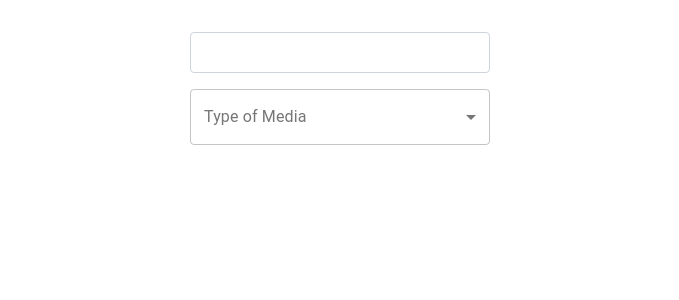
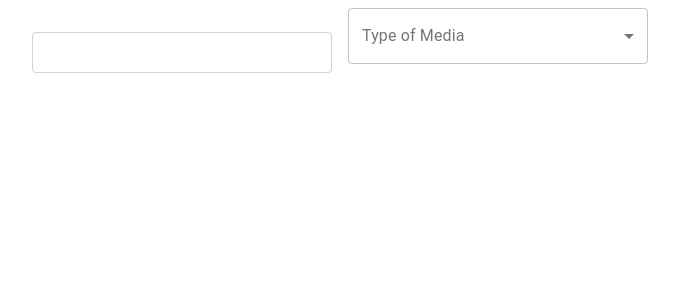
Before and after one commit to BradleyLund/react-itunes-api, a React (Create React App) app in the folder frontend/: page / in a window 1280 px wide. Shown: the top 300 px of the page, without its empty margins (300-979 px from the left). Built offline with nearby package versions, Linux system fonts and the light colour scheme.

Commit message:
make it one functional component

```diff
--- a/frontend/src/App.js
+++ b/frontend/src/App.js
@@ -1,12 +1,10 @@
 import "./App.css";
-import NativeSelects from "./Components/NativeSelects";
-import CustomizedSelects from "./Components/SearchInput";
+import InputForm from "./Components/inputform";
 
 function App() {
   return (
     <div className="App">
-      <CustomizedSelects />
-      <NativeSelects />
+      <InputForm />
     </div>
   );
 }
--- a/frontend/src/Components/NativeSelects.js
+++ /dev/null
@@ -1,55 +0,0 @@
-import React from "react";
-import { makeStyles, withStyles } from "@material-ui/core/styles";
-import InputLabel from "@material-ui/core/InputLabel";
-import FormControl from "@material-ui/core/FormControl";
-import Select from "@material-ui/core/Select";
-import InputBase from "@material-ui/core/InputBase";
-
-// I probably need to combine the two input and select into one component to access both states when the user clicks submit
-// maybe try using hooks to get that working
-const useStyles = makeStyles((theme) => ({
-  formControl: {
-    margin: theme.spacing(1),
-    minWidth: 120,
-  },
-  selectEmpty: {
-    marginTop: theme.spacing(2),
-  },
-}));
-
-export default function NativeSelects() {
-  const classes = useStyles();
-  const [media, setMedia] = React.useState("");
-
-  const handleChange = (event) => {
-    setMedia(event.target.value);
-    console.log(media);
-  };
-
-  return (
-    <div>
-      <FormControl
-        variant="outlined"
-        className={classes.formControl}
-        style={{ minWidth: 300 }}>
-        <InputLabel htmlFor="outlined-age-native-simple">
-          Type of Media
-        </InputLabel>
-        <Select
-          native
-          value={media}
-          onChange={handleChange}
-          label="Type of Media"
-          inputProps={{
-            name: "media",
-            id: "outlined-age-native-simple",
-          }}>
-          <option aria-label="None" value="" />
-          <option value={10}>Ten</option>
-          <option value={20}>Twenty</option>
-          <option value={30}>Thirty</option>
-        </Select>
-      </FormControl>
-    </div>
-  );
-}
--- a/frontend/src/Components/SearchInput.js
+++ /dev/null
@@ -1,67 +0,0 @@
-import React from "react";
-import { makeStyles, withStyles } from "@material-ui/core/styles";
-import InputLabel from "@material-ui/core/InputLabel";
-import FormControl from "@material-ui/core/FormControl";
-import InputBase from "@material-ui/core/InputBase";
-
-const BootstrapInput = withStyles((theme) => ({
-  root: {
-    "label + &": {
-      marginTop: theme.spacing(3),
-    },
-  },
-  input: {
-    borderRadius: 4,
-    position: "relative",
-    backgroundColor: theme.palette.background.paper,
-    border: "1px solid #ced4da",
-    fontSize: 16,
-    padding: "10px 26px 10px 12px",
-    transition: theme.transitions.create(["border-color", "box-shadow"]),
-    // Use the system font instead of the default Roboto font.
-    fontFamily: [
-      "-apple-system",
-      "BlinkMacSystemFont",
-      '"Segoe UI"',
-      "Roboto",
-      '"Helvetica Neue"',
-      "Arial",
-      "sans-serif",
-      '"Apple Color Emoji"',
-      '"Segoe UI Emoji"',
-      '"Segoe UI Symbol"',
-    ].join(","),
-    "&:focus": {
-      borderRadius: 4,
-      borderColor: "#80bdff",
-      boxShadow: "0 0 0 0.2rem rgba(0,123,255,.25)",
-    },
-  },
-}))(InputBase);
-
-const useStyles = makeStyles((theme) => ({
-  margin: {
-    margin: theme.spacing(1),
-  },
-}));
-
-export default function CustomizedSelects() {
-  const classes = useStyles();
-  const [searchText, setSearchText] = React.useState("");
-  const handleChange = (event) => {
-    setSearchText(event.target.value);
-    console.log(searchText);
-  };
-  return (
-    <div>
-      <FormControl className={classes.margin} style={{ minWidth: 300 }}>
-        <InputLabel htmlFor="demo-customized-textbox">Search</InputLabel>
-        <BootstrapInput
-          id="demo-customized-textbox"
-          value={searchText}
-          onChange={handleChange}
-        />
-      </FormControl>
-    </div>
-  );
-}
--- /dev/null
+++ b/frontend/src/Components/inputform.js
@@ -0,0 +1,119 @@
+import React from "react";
+import { makeStyles, withStyles } from "@material-ui/core/styles";
+import InputLabel from "@material-ui/core/InputLabel";
+import FormControl from "@material-ui/core/FormControl";
+import Select from "@material-ui/core/Select";
+import InputBase from "@material-ui/core/InputBase";
+
+// I probably need to combine the two input and select into one component to access both states when the user clicks submit
+// maybe try using hooks to get that working
+const useStyles = makeStyles((theme) => ({
+  formControl: {
+    margin: theme.spacing(1),
+    minWidth: 120,
+  },
+  selectEmpty: {
+    marginTop: theme.spacing(2),
+  },
+}));
+
+const BootstrapInput = withStyles((theme) => ({
+  root: {
+    "label + &": {
+      marginTop: theme.spacing(3),
+    },
+  },
+  input: {
+    borderRadius: 4,
+    position: "relative",
+    backgroundColor: theme.palette.background.paper,
+    border: "1px solid #ced4da",
+    fontSize: 16,
+    padding: "10px 26px 10px 12px",
+    transition: theme.transitions.create(["border-color", "box-shadow"]),
+    // Use the system font instead of the default Roboto font.
+    fontFamily: [
+      "-apple-system",
+      "BlinkMacSystemFont",
+      '"Segoe UI"',
+      "Roboto",
+      '"Helvetica Neue"',
+      "Arial",
+      "sans-serif",
+      '"Apple Color Emoji"',
+      '"Segoe UI Emoji"',
+      '"Segoe UI Symbol"',
+    ].join(","),
+    "&:focus": {
+      borderRadius: 4,
+      borderColor: "#80bdff",
+      boxShadow: "0 0 0 0.2rem rgba(0,123,255,.25)",
+    },
+  },
+}))(InputBase);
+
+const useStylesInput = makeStyles((theme) => ({
+  margin: {
+    margin: theme.spacing(1),
+  },
+}));
+
+export default function InputForm() {
+  const classes = useStyles();
+  const [media, setMedia] = React.useState("");
+
+  const handleChange = (event) => {
+    setMedia(event.target.value);
+    console.log(media);
+  };
+
+  const classesInput = useStylesInput();
+  const [searchText, setSearchText] = React.useState("");
+  const handleChangeInput = (event) => {
+    setSearchText(event.target.value);
+    console.log(searchText);
+    console.log(media);
+  };
+
+  return (
+    <div>
+      <FormControl className={classesInput.margin} style={{ minWidth: 300 }}>
+        <InputLabel htmlFor="demo-customized-textbox">Search</InputLabel>
+        <BootstrapInput
+          id="demo-customized-textbox"
+          value={searchText}
+          onChange={handleChangeInput}
+        />
+      </FormControl>
+      <FormControl
+        variant="outlined"
+        className={classes.formControl}
+        style={{ minWidth: 300 }}>
+        <InputLabel htmlFor="outlined-age-native-simple">
+          Type of Media
+        </InputLabel>
+        <Select
+          native
+          value={media}
+          onChange={handleChange}
+          label="Type of Media"
+          inputProps={{
+            name: "media",
+            id: "outlined-age-native-simple",
+          }}>
+          <option aria-label="None" value="" />
+          <option value={"movie"}>Movie</option>
+          <option value={"podcast"}>Podcast</option>
+          <option value={"music"}>Music</option>
+          <option value={"musicVideo"}>Music Video</option>
+          <option value={"audiobook"}>Audiobook</option>
+          <option value={"shortFilm"}>Short Film</option>
+          <option value={"tvShow"}>TV Show</option>
+          <option value={"software"}>Software</option>
+          <option value={"ebook"}>Ebook</option>
+          <option value={"all"}>All</option>
+        </Select>
+      </FormControl>
+    </div>
+  );
+}
```
